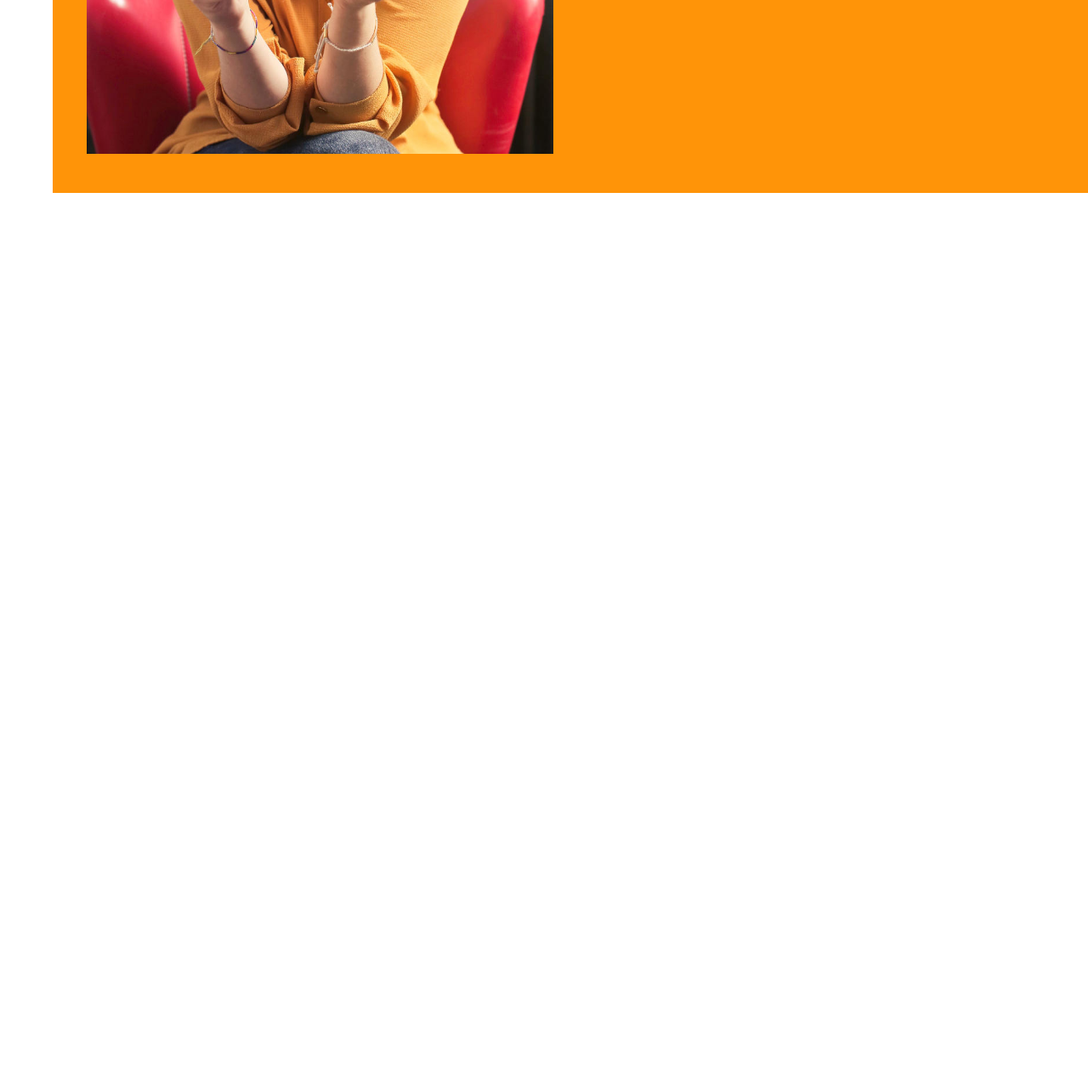
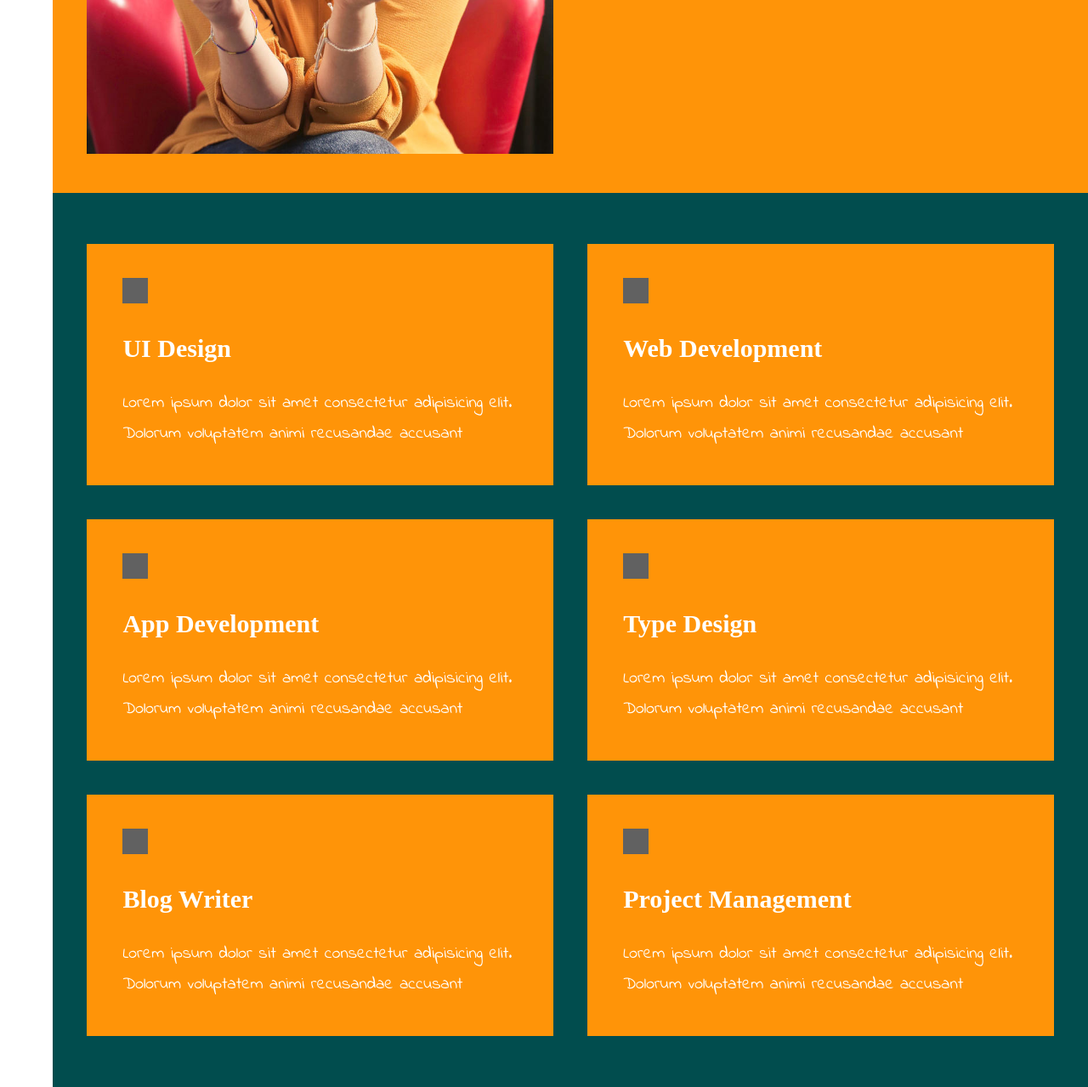
Before and after one commit to Hanifhehehe/Scarlett, a Gatsby site: page / in a window 1280 px wide. Shown: the part 3230-4509 px from the top of the page at 85% size. Before the commit the page ends 3457 px from the top, so only its background shows below. Built offline with nearby package versions, Linux system fonts and the light colour scheme; Gatsby itself is replaced by a stand-in of ours; grey boxes are pictures that could not be loaded; a web font is replaced by a local one.

Commit message:
Added services

```diff
--- /dev/null
+++ b/contents/services/app-development.md
@@ -0,0 +1,6 @@
+---
+title: 'App Development'
+date: '3'
+icon: 'https://raw.githubusercontent.com/FortAwesome/Font-Awesome/6.x/svgs/solid/mobile-screen.svg'
+---
+Lorem ipsum dolor sit amet consectetur adipisicing elit. Dolorum voluptatem animi recusandae accusantium ipsa at dignissimos sit voluptatum, alias excepturi magnam libero obcaecati velit soluta quia sed quidem perspiciatis iusto. Cumque veritatis pariatur perspiciatis voluptatibus molestias sunt id eaque accusantium.
--- /dev/null
+++ b/contents/services/blog-writer.md
@@ -0,0 +1,6 @@
+---
+title: 'Blog Writer'
+date: '5'
+icon: 'https://raw.githubusercontent.com/FortAwesome/Font-Awesome/6.x/svgs/solid/pen-to-square.svg'
+---
+Lorem ipsum dolor sit amet consectetur adipisicing elit. Dolorum voluptatem animi recusandae accusantium ipsa at dignissimos sit voluptatum, alias excepturi magnam libero obcaecati velit soluta quia sed quidem perspiciatis iusto. Cumque veritatis pariatur perspiciatis voluptatibus molestias sunt id eaque accusantium.
--- /dev/null
+++ b/contents/services/project-management.md
@@ -0,0 +1,6 @@
+---
+title: 'Project Management'
+date: '6'
+icon: 'https://raw.githubusercontent.com/FortAwesome/Font-Awesome/6.x/svgs/solid/diagram-project.svg'
+---
+Lorem ipsum dolor sit amet consectetur adipisicing elit. Dolorum voluptatem animi recusandae accusantium ipsa at dignissimos sit voluptatum, alias excepturi magnam libero obcaecati velit soluta quia sed quidem perspiciatis iusto. Cumque veritatis pariatur perspiciatis voluptatibus molestias sunt id eaque accusantium.
--- /dev/null
+++ b/contents/services/type-design.md
@@ -0,0 +1,6 @@
+---
+title: 'Type Design'
+date: '4'
+icon: 'https://raw.githubusercontent.com/FortAwesome/Font-Awesome/6.x/svgs/solid/paint-roller.svg'
+---
+Lorem ipsum dolor sit amet consectetur adipisicing elit. Dolorum voluptatem animi recusandae accusantium ipsa at dignissimos sit voluptatum, alias excepturi magnam libero obcaecati velit soluta quia sed quidem perspiciatis iusto. Cumque veritatis pariatur perspiciatis voluptatibus molestias sunt id eaque accusantium.
--- /dev/null
+++ b/contents/services/ui-design.md
@@ -0,0 +1,6 @@
+---
+title: 'UI Design'
+date: '1'
+icon: 'https://raw.githubusercontent.com/FortAwesome/Font-Awesome/6.x/svgs/solid/broom-ball.svg'
+---
+Lorem ipsum dolor sit amet consectetur adipisicing elit. Dolorum voluptatem animi recusandae accusantium ipsa at dignissimos sit voluptatum, alias excepturi magnam libero obcaecati velit soluta quia sed quidem perspiciatis iusto. Cumque veritatis pariatur perspiciatis voluptatibus molestias sunt id eaque accusantium.
--- /dev/null
+++ b/contents/services/web-development.md
@@ -0,0 +1,6 @@
+---
+title: 'Web Development'
+date: '2'
+icon: 'https://raw.githubusercontent.com/FortAwesome/Font-Awesome/6.x/svgs/solid/list-check.svg'
+---
+Lorem ipsum dolor sit amet consectetur adipisicing elit. Dolorum voluptatem animi recusandae accusantium ipsa at dignissimos sit voluptatum, alias excepturi magnam libero obcaecati velit soluta quia sed quidem perspiciatis iusto. Cumque veritatis pariatur perspiciatis voluptatibus molestias sunt id eaque accusantium.
--- a/gatsby-config.js
+++ b/gatsby-config.js
@@ -33,6 +33,13 @@ module.exports = {
         name: `work`,
         path: `${__dirname}/contents/work/`
       }
+    },
+    {
+      resolve: `gatsby-source-filesystem`,
+      options: {
+        name: `services`,
+        path: `${__dirname}/contents/services/`
+      }
     }
   ],
 }
--- a/src/components/Layout.js
+++ b/src/components/Layout.js
@@ -6,6 +6,7 @@ import { GlobalStyles } from './style/Global'
 import { graphql, useStaticQuery } from 'gatsby'
 import Work from './Work'
 import About from './About'
+import Services from './Services'
 
 export default function Layout() {
   const data = useStaticQuery(graphql`
@@ -17,9 +18,9 @@ export default function Layout() {
       }
     }
   `)
-  // const {title} = data.site.siteMetadata
+  const {title} = data.site.siteMetadata
 
-  // console.log(title)
+  console.log(title)
 
   return (
     <div style={{display:'flex'}}>
@@ -31,6 +32,7 @@ export default function Layout() {
           <Hero />
           <Work />
           <About />
+          <Services />
         </main>
     </div>
   )
--- /dev/null
+++ b/src/components/Services.js
@@ -0,0 +1,45 @@
+import { graphql, useStaticQuery } from 'gatsby'
+import React from 'react'
+import { StyledServices } from './style/StyledServices'
+
+export default function Services() {
+  const data = useStaticQuery(graphql`
+    query {
+      allMarkdownRemark(filter: {
+            fileAbsolutePath: {
+            regex: "/services/"
+            }
+          }
+          sort: {
+            fields: frontmatter___date,
+            order: ASC
+          }) {
+        edges {
+          node {
+            frontmatter {
+              title
+              icon
+            }
+            rawMarkdownBody
+          }
+        }
+      }
+    }
+`)
+
+  const services= data.allMarkdownRemark.edges
+  console.log(services)
+  return (
+    <StyledServices>
+      {
+        services.map( s =>
+          <div key={s.node.frontmatter.title}>
+            <img src={s.node.frontmatter.icon} />
+            <h3>{s.node.frontmatter.title}</h3>
+            <p>{s.node.rawMarkdownBody.slice(0,101)}</p>
+          </div>
+        )
+      }
+    </StyledServices>
+  )
+}
--- a/src/components/Work.js
+++ b/src/components/Work.js
@@ -7,7 +7,7 @@ import { StyledWork } from './style/StyledWork'
 export default function Work() {
     const data = useStaticQuery(graphql`
         query {
-          allMarkdownRemark {
+          allMarkdownRemark(filter: {fileAbsolutePath: {regex: "/work/"}}) {
             edges {
               node {
                 fileAbsolutePath
@@ -25,7 +25,7 @@ export default function Work() {
         }
     `)
     const workImages = data.allMarkdownRemark.edges
-    console.log(workImages[0].node.frontmatter.title);
+    //console.log(workImages[0].node.frontmatter.title);
 
     return (
         <StyledWork>
--- a/src/components/style/Global.js
+++ b/src/components/style/Global.js
@@ -18,13 +18,13 @@ export const GlobalStyles = createGlobalStyle`
         --tertiary-color-alt: #01727498;
     }
     body {
-        ${'' /* font-family: 'Poppins', sans-serif; */}
         font-family: "Baloo Tamma 2", cursive;
         line-height: 1.8;
     }
     li {
         list-style-type: none;
     }
+    a,
     a:link,
     a:visited {
         text-decoration: none;
--- a/src/components/style/StyledAbout.js
+++ b/src/components/style/StyledAbout.js
@@ -38,4 +38,36 @@ export const StyledAbout=styled.section`
     margin-bottom: 4rem;
     letter-spacing: 0.2rem;
   }
+  > div > a {
+    cursor: pointer;
+    padding: 1rem 0;
+    font-size: 1.5rem;
+    font-weight: 600;
+    letter-spacing: 0.2rem;
+    text-transform: uppercase;
+
+    position: relative;
+    z-index: 1;
+    :after {
+        content: "";
+        position: absolute;
+        top: 0;
+        left: 0;
+        width: 100%;
+        height: 100%;
+        background-color: var(--primary-color);
+        transform: scaleY(0);
+        transform-origin: bottom;
+        transition: transform 0.45s cubic-bezier(0.645, 0.045, 0.355, 1);
+
+        z-index: -1;
+    }
+    :hover,
+    :active {
+        :after {
+            transform: scaleY(1);
+            transform-origin: top;
+        }
+    }
+  }
 `
--- /dev/null
+++ b/src/components/style/StyledServices.js
@@ -0,0 +1,57 @@
+import styled from "styled-components";
+
+export const StyledServices = styled.section`
+  display: flex;
+  justify-content: center;
+  align-items: center;
+  flex-wrap: wrap;
+
+  padding: 6rem 2rem 2rem;
+  background-color: var(--primary-color);
+  > div {
+    padding: 4rem;
+    margin: 0 2rem 4rem;
+    flex-basis: 40rem;
+    flex-grow: 1;
+    background-color: var(--secondary-color);
+    border-bottom: 0.2rem solid var(--secondary-color);
+    border-right: 0.2rem solid var(--secondary-color);
+    border-left: 0.2rem solid var(--secondary-color);
+
+    position: relative;
+    z-index: 1;
+    color: #fff;
+    :after {
+        content: "";
+        position: absolute;
+        top: 0;
+        left: 0;
+        height: 100%;
+        width: 100%;
+        background-color: var(--primary-color);
+        transform: scaleX(0);
+        transition: transform 0.45s cubic-bezier(1, 0, 0, 1);
+
+        z-index: -1;
+    }
+    :hover, :active {
+        :after {
+            transform: scaleX(1);
+        }
+    }
+  }
+  > div > h3, img {
+    font-size: 3rem;
+    margin-bottom: 2rem;
+  }
+
+  > div > img {
+    height: 30px;
+    width: 30px;
+    filter: invert(1);
+    }
+  > div > p {
+    font-family: "Indie Flower", cursive;
+    font-size: 2rem;
+  }
+`
```
